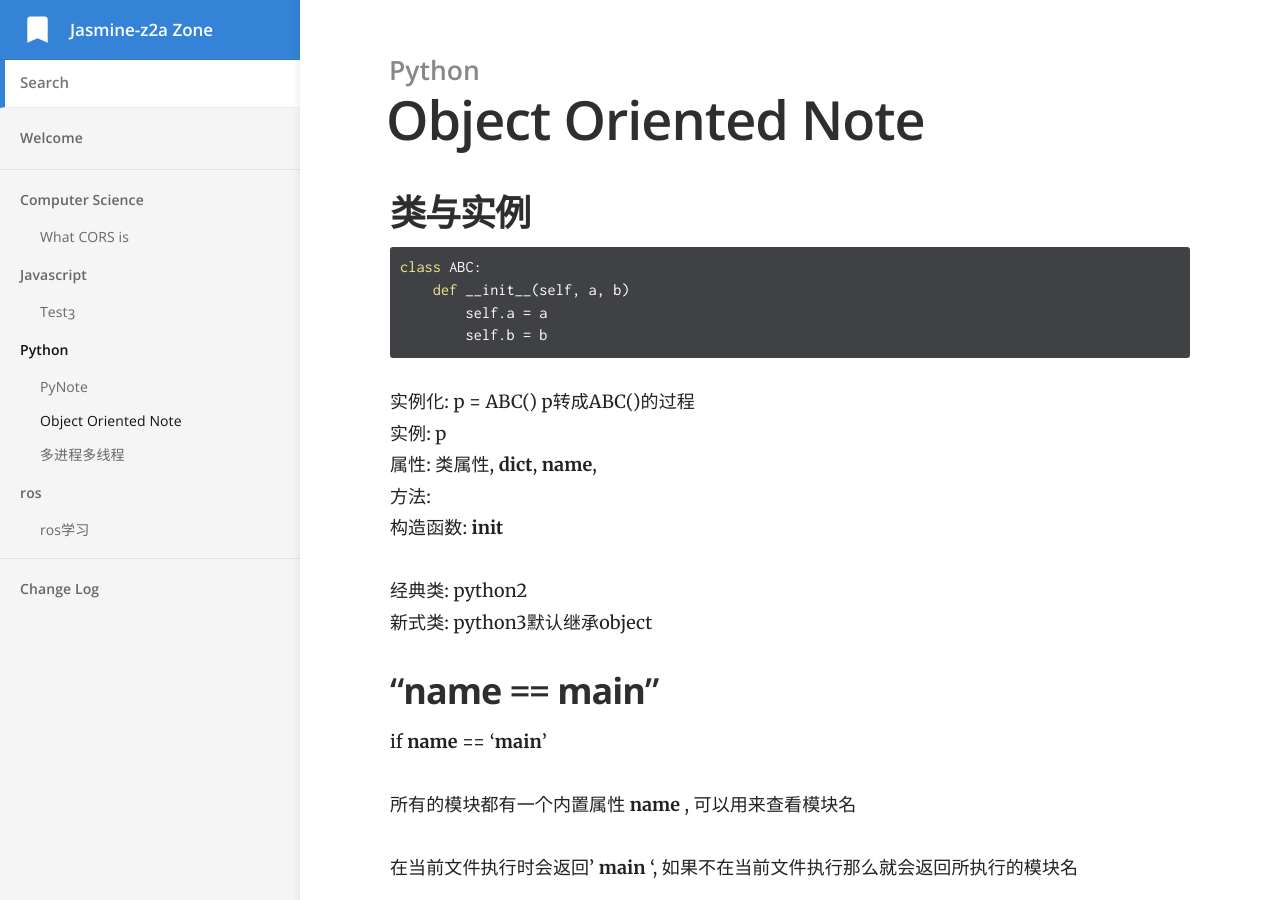
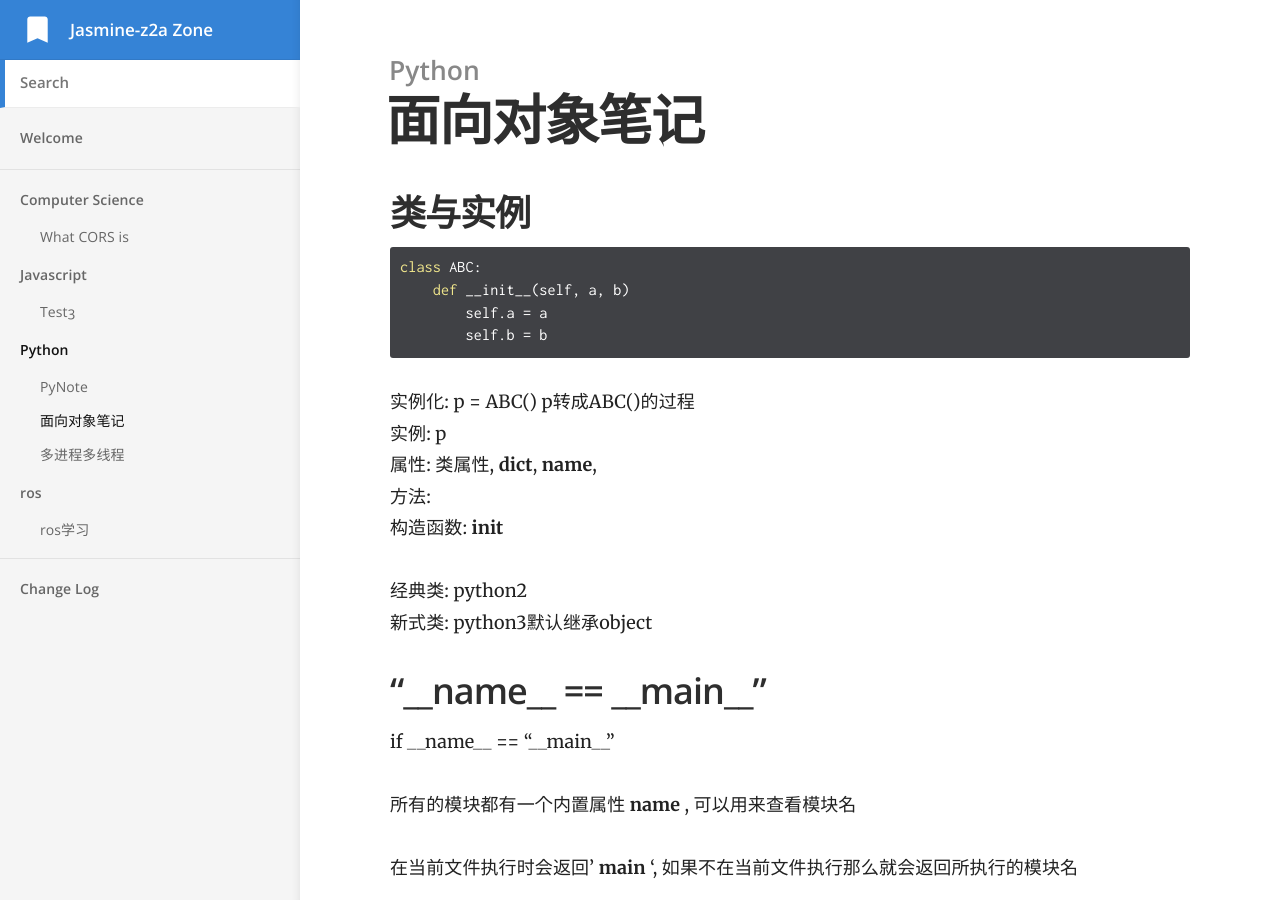
Before and after one commit to jasmine-z2a/jasmine-z2a.github.io, a Jekyll site: the page built from _docs/python/objectOriented.md, in a window 1280 px wide and 900 px high. Built offline with Jekyll 4.4.1, drawn with Linux system fonts in a browser that asks for light colours; some of the changed text lies outside the part shown.

Commit message:
add object Oriented

```diff
--- a/_docs/python/objectOriented.md
+++ b/_docs/python/objectOriented.md
@@ -1,5 +1,5 @@
 ---
-title: Object Oriented Note
+title: 面向对象笔记
 category: Python
 order: 2
 ---
@@ -20,9 +20,9 @@ class ABC:
 经典类: python2
 新式类: python3默认继承object
 
-## "__name__ == __main__"
+## "\_\_name__ == \_\_main__"
 
-if __name__ == '__main__'
+if \_\_name__ == "\_\_main__"
 
 所有的模块都有一个内置属性 __name__ , 可以用来查看模块名
 
@@ -124,4 +124,4 @@ conn.send(struct.pack('i', len(res)))
 sock.send(cmd.encode('utf-8'))
 res = sock.recv(4)
 ### 解开报头取出数据长度
-length = struct.unpack('i', res)[0
+length = struct.unpack('i', res)[0]
```
